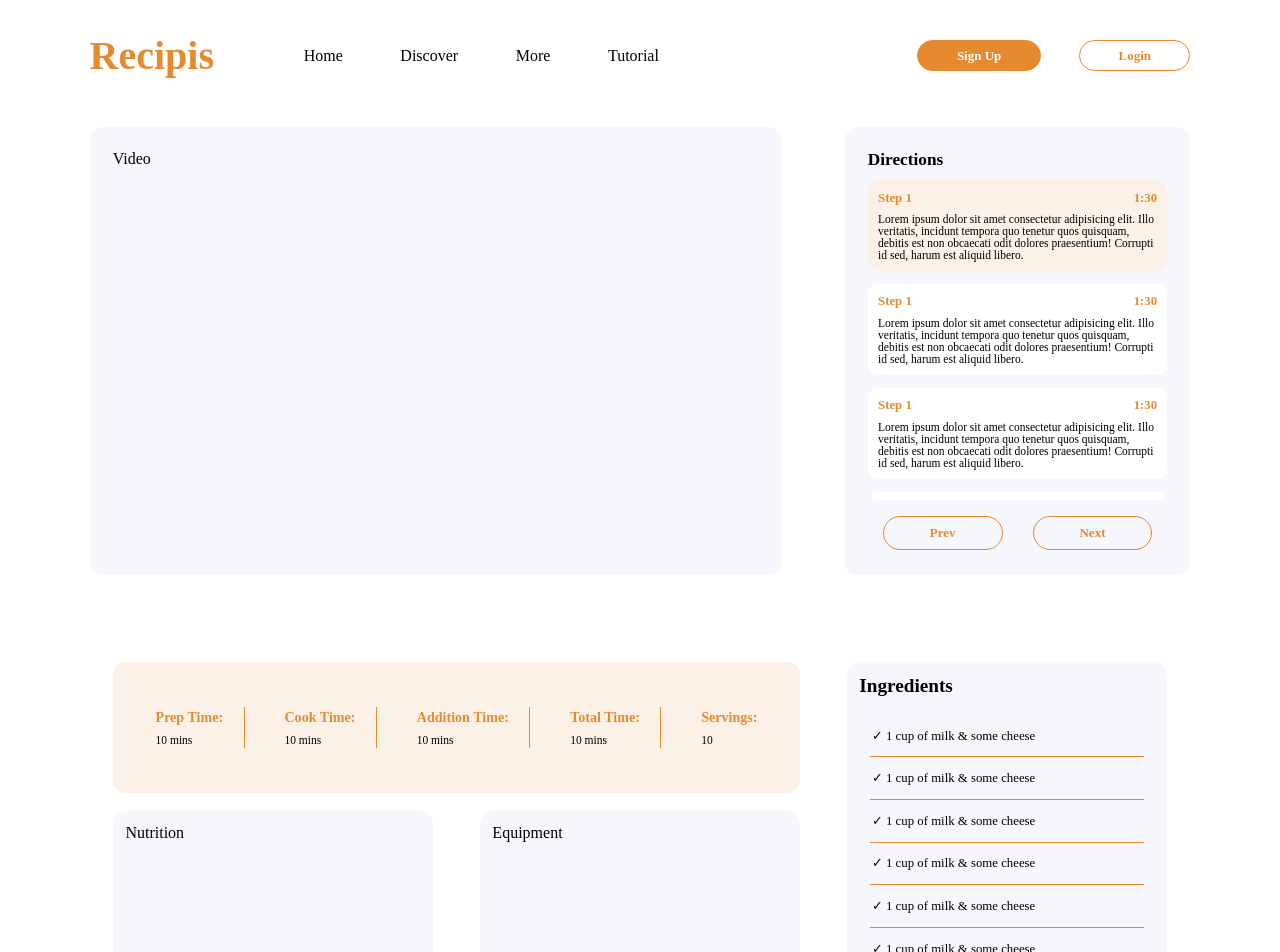
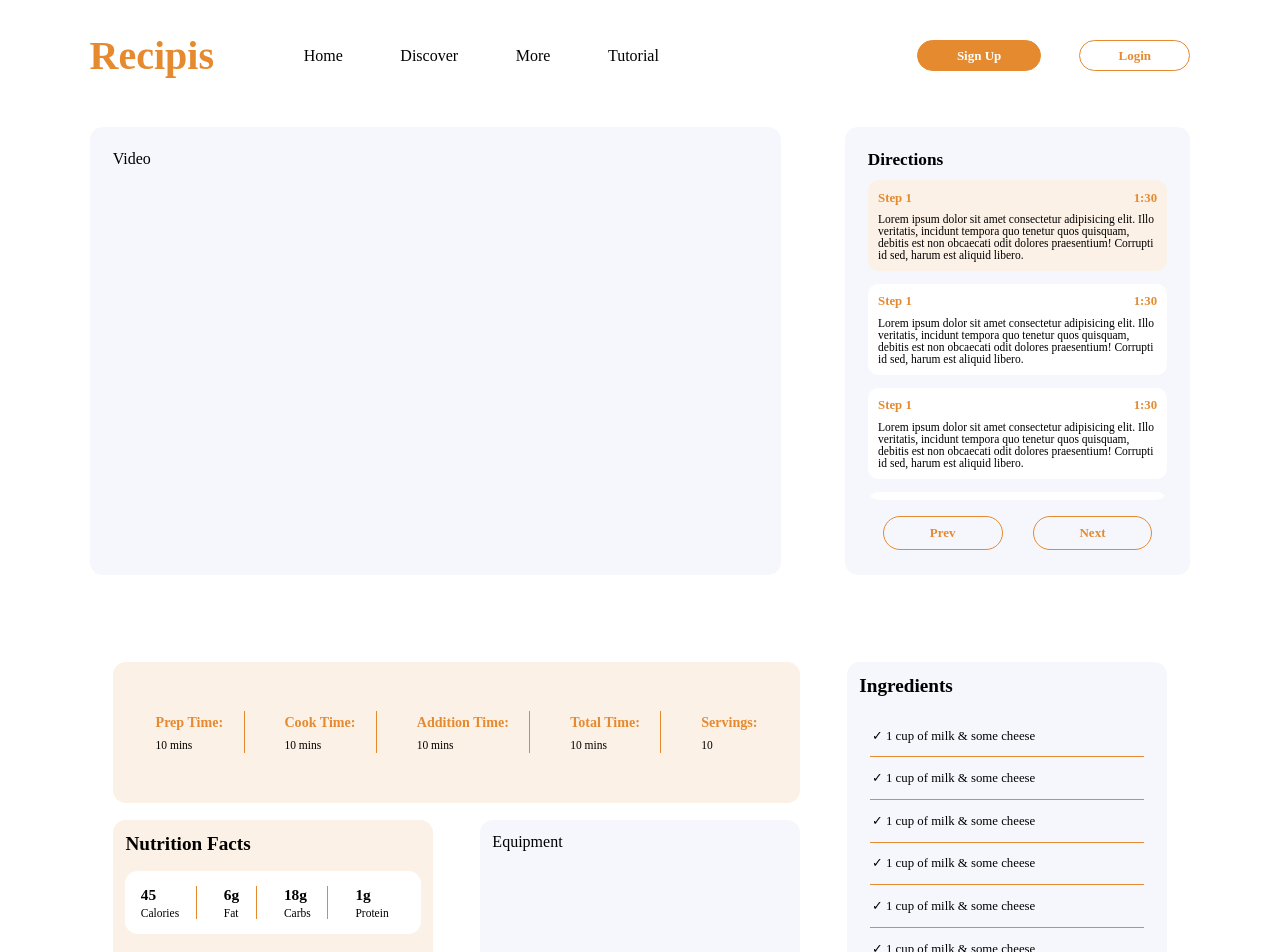
Before and after one commit to hassanShakur/resipis, a React (Create React App) app: page /recipe/tutorial in a window 1280 px wide. Shown: the top 952 px of the page. Built offline with nearby package versions, Linux system fonts and the light colour scheme.

Commit message:
Nutrition design

```diff
--- a/src/components/Tutorial/Nutrition.js
+++ b/src/components/Tutorial/Nutrition.js
@@ -1,7 +1,32 @@
 import React from 'react';
 
 const Nutrition = () => {
-  return <div className='nutrition'>Nutrition</div>;
+  return (
+    <div className='nutrition'>
+      <h3>Nutrition facts</h3>
+      {/* <span>
+        <p>per serving</p>
+      </span> */}
+      <div className='details'>
+        <div>
+          <h4>45</h4>
+          <p>calories</p>
+        </div>
+        <div>
+          <h4>6g</h4>
+          <p>fat</p>
+        </div>
+        <div>
+          <h4>18g</h4>
+          <p>carbs</p>
+        </div>
+        <div>
+          <h4>1g</h4>
+          <p>protein</p>
+        </div>
+      </div>
+    </div>
+  );
 };
 
 export default Nutrition;
--- a/src/styles/_tutorial.scss
+++ b/src/styles/_tutorial.scss
@@ -70,7 +70,7 @@
     grid-column: 1 / 3;
     display: grid;
     grid-template-columns: repeat(3, 1fr);
-    grid-template-rows: 1fr 1.5fr 2fr;
+    grid-template-rows: 1fr 1.2fr 2fr;
     gap: 3.6vmax;
     row-gap: 1.4vmax;
     background-color: $light-prime-background;
@@ -118,6 +118,35 @@
 
     .nutrition {
       grid-row: 2 / 3;
+      background-color: $light-orange;
+
+      .details {
+        background-color: $light-prime-background;
+        @include flex(row, space-between, center);
+        padding: 1.2vmax;
+        margin-top: 1.2vmax;
+        border-radius: 1vmax;
+
+        div {
+          padding-right: 1.3vmax;
+          border-right: 1.6px solid $primary-orange;
+
+          h4 {
+            font-size: 1.2vmax;
+            margin-bottom: 0.2vmax;
+          }
+
+          p {
+            text-transform: capitalize;
+            font-size: 0.9vmax;
+            font-weight: 500;
+          }
+        }
+
+        div:last-of-type {
+          border-right: none;
+        }
+      }
     }
 
     .tips {
```
